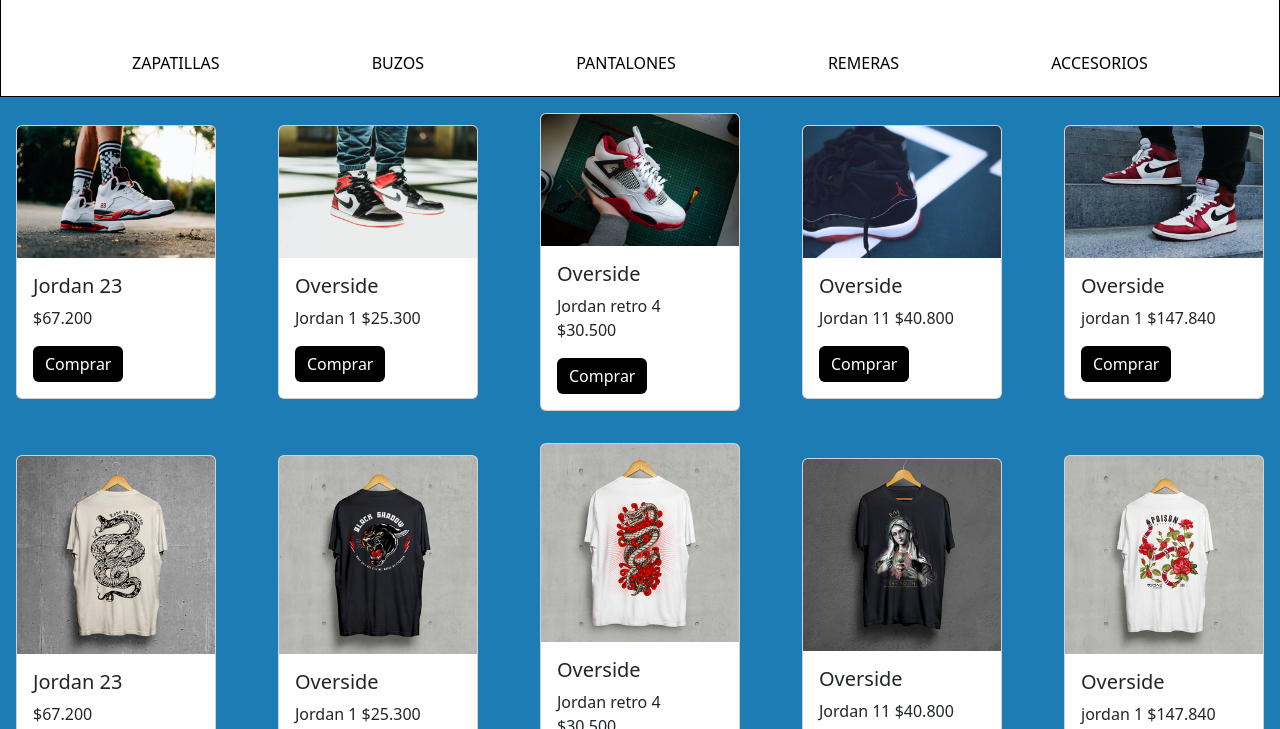
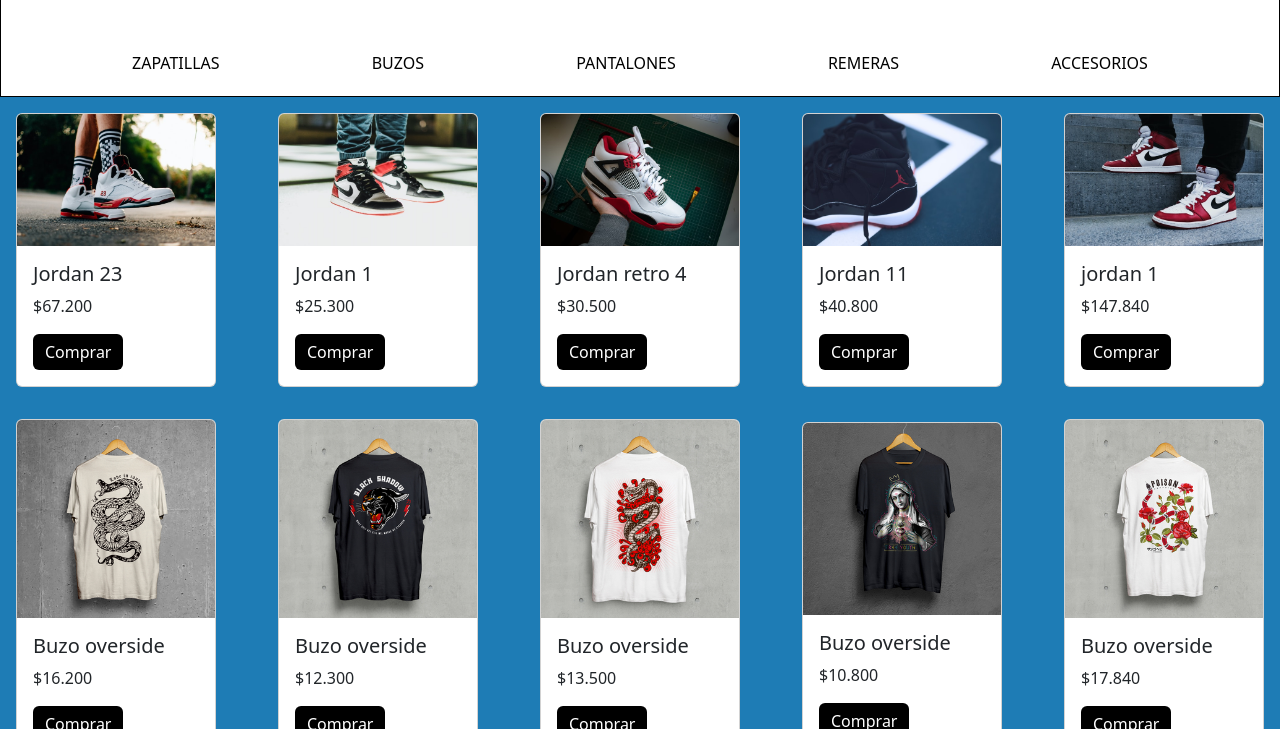
Before and after one commit to JoaquinFlores22/desafio-final, a plain HTML site: page galeria.html in a window 1280 px wide. Shown: the part 223-952 px from the top of the page. Drawn offline with nearby package versions, Linux system fonts and the light colour scheme.

Commit message:
arreglos

```diff
--- a/galeria.html
+++ b/galeria.html
@@ -97,8 +97,8 @@
                 <a href="#"><img src="../img/jordan/paul-volkmer-crRwoRukgkA-unsplash.jpg" class="card-img-top"
                         alt="..."></a>
                 <div class="card-body">
-                    <h5 class="card-title">Overside</h5>
-                    <p class="card-text">Jordan 1 $25.300</p>
+                    <h5 class="card-title">Jordan 1</h5>
+                    <p class="card-text"> $25.300</p>
                     <a href="#" class="btn btn-primary" id="boton-card">Comprar</a>
                 </div>
             </div>
@@ -106,8 +106,8 @@
                 <a href="#"><img src="../img/jordan/lewis-pugsley-KeAJ36SRgdw-unsplash.jpg" class="card-img-top"
                         alt="..."></a>
                 <div class="card-body">
-                    <h5 class="card-title">Overside</h5>
-                    <p class="card-text">Jordan retro 4 $30.500</p>
+                    <h5 class="card-title">Jordan retro 4</h5>
+                    <p class="card-text"> $30.500</p>
                     <a href="#" class="btn btn-primary" id="boton-card">Comprar</a>
                 </div>
             </div>
@@ -115,8 +115,8 @@
                 <a href="#"><img src="../img/jordan/taylor-smith-Crs7t2Iv6Z4-unsplash.jpg" class="card-img-top"
                         alt="..."></a>
                 <div class="card-body">
-                    <h5 class="card-title">Overside</h5>
-                    <p class="card-text">Jordan 11 $40.800</p>
+                    <h5 class="card-title">Jordan 11</h5>
+                    <p class="card-text"> $40.800</p>
                     <a href="#" class="btn btn-primary" id="boton-card">Comprar</a>
                 </div>
             </div>
@@ -124,8 +124,8 @@
                 <a href="#"><img src="../img/jordan/paul-volkmer-updW-QUccFE-unsplash.jpg" class="card-img-top"
                         alt="..."></a>
                 <div class="card-body">
-                    <h5 class="card-title">Overside</h5>
-                    <p class="card-text">jordan 1 $147.840</p>
+                    <h5 class="card-title">jordan 1</h5>
+                    <p class="card-text"> $147.840</p>
                     <a href="#" class="btn btn-primary" id="boton-card">Comprar</a>
                 </div>
             </div>
@@ -134,16 +134,16 @@
             <div class="card">
                 <a href="#"><img src="../img/remeras/whatch.jpg" class="card-img-top" alt="..."></a>
                 <div class="card-body">
-                    <h5 class="card-title">Jordan 23</h5>
-                    <p class="card-text"> $67.200</p>
+                    <h5 class="card-title"> Buzo overside</h5>
+                    <p class="card-text"> $16.200</p>
                     <a href="#" class="btn btn-primary" id="boton-card">Comprar</a>
                 </div>
             </div>
             <div class="card">
                 <a href="#"><img src="../img/remeras/black-shadow.jpg" class="card-img-top" alt="..."></a>
                 <div class="card-body">
-                    <h5 class="card-title">Overside</h5>
-                    <p class="card-text">Jordan 1 $25.300</p>
+                    <h5 class="card-title">Buzo overside</h5>
+                    <p class="card-text"> $12.300</p>
                     <a href="#" class="btn btn-primary" id="boton-card">Comprar</a>
                 </div>
             </div>
@@ -151,24 +151,24 @@
                 <a href="#"><img src="../img/remeras/remera-blanca.jpg" class="card-img-top" alt="..."></a>
 
                 <div class="card-body">
-                    <h5 class="card-title">Overside</h5>
-                    <p class="card-text">Jordan retro 4 $30.500</p>
+                    <h5 class="card-title">Buzo overside</h5>
+                    <p class="card-text"> $13.500</p>
                     <a href="#" class="btn btn-primary" id="boton-card">Comprar</a>
                 </div>
             </div>
             <div class="card">
                 <a href="#"><img src="../img/remeras/free-youth.jpg" class="card-img-top" alt="..."></a>
                 <div class="card-body">
-                    <h5 class="card-title">Overside</h5>
-                    <p class="card-text">Jordan 11 $40.800</p>
+                    <h5 class="card-title">Buzo overside</h5>
+                    <p class="card-text"> $10.800</p>
                     <a href="#" class="btn btn-primary" id="boton-card">Comprar</a>
                 </div>
             </div>
             <div class="card">
                 <a href="#"><img src="../img/remeras/poison-blanco1poison.jpg" class="card-img-top" alt="..."></a>
                 <div class="card-body">
-                    <h5 class="card-title">Overside</h5>
-                    <p class="card-text">jordan 1 $147.840</p>
+                    <h5 class="card-title">Buzo overside</h5>
+                    <p class="card-text">$17.840</p>
                     <a href="#" class="btn btn-primary" id="boton-card">Comprar</a>
                 </div>
             </div>
```
Also changed, not shown: index.html (+16 -16 lines).
